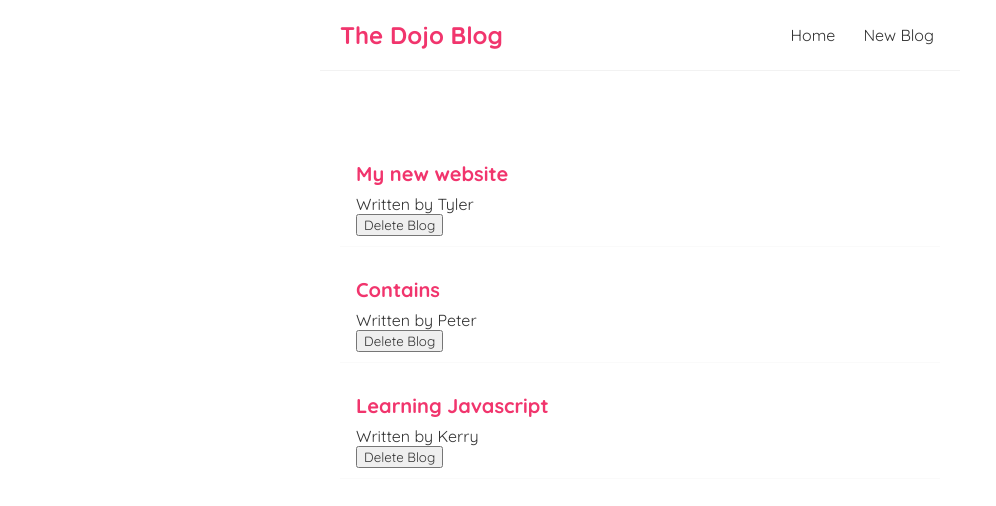
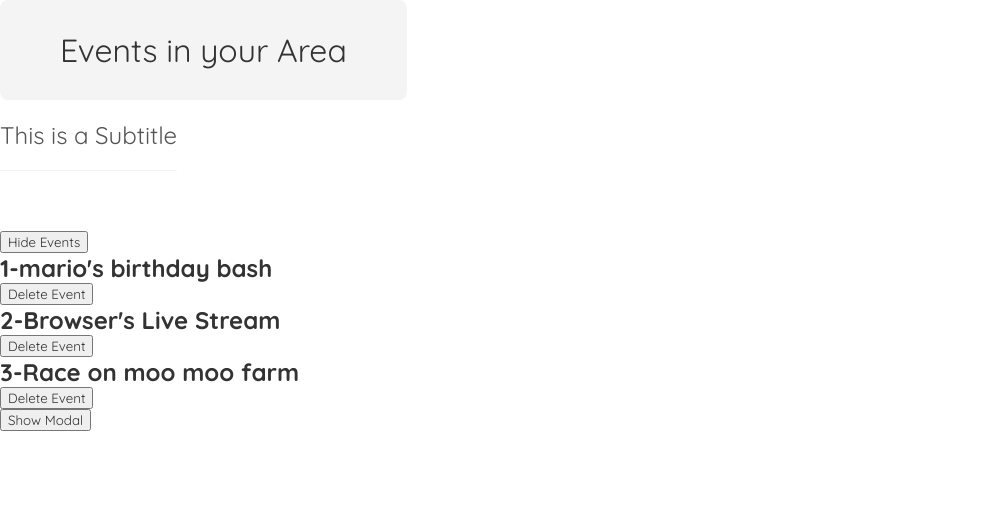
Before and after one commit to cyrillekuete/react-refresh, a React (Create React App) app: page / in a window 1280 px wide. Shown: the top 506 px of the page, without its empty margins (0-996 px from the left). Built offline with nearby package versions, Linux system fonts and the light colour scheme.

Commit message:
Changes on Modal

```diff
--- a/src/App.js
+++ b/src/App.js
@@ -1,14 +1,53 @@
-
-import Home from './Home';
-import Navbar from './Navbar';
+import { useState } from "react";
+import "./App.css";
+import EventList from "./components/EventList";
+import Modal from "./components/Modal";
+import Title from "./components/Title";
 
 function App() {
+  const [showModal, setShowModal] = useState(false);
+  const [showEvents, setShowEvents] = useState(true);
+  const [events, setEvents] = useState([
+    { title: "mario's birthday bash", id: 1 },
+    { title: "Browser's Live Stream", id: 2 },
+    { title: "Race on moo moo farm", id: 3 },
+  ]);
+
+  const handleClick = (id) => {
+    setEvents((prevEvents) => {
+      return prevEvents.filter((event) => {
+        return id !== event.id;
+      });
+    });
+  };
+  const handleClose = () => {
+    setShowModal(false);
+  };
+  // const handleShowModal = () => {
+  //   setShowModal(true);
+  // };
+
   return (
     <div className="App">
-      <Navbar />
-      <div className="content">
-        <Home />
-      </div>
+      <Title title="Events in your Area" subtitle="This is a Subtitle" />
+      {showEvents && (
+        <div>
+          <button onClick={() => setShowEvents(false)}>Hide Events</button>
+        </div>
+      )}
+      {!showEvents && (
+        <div>
+          <button onClick={() => setShowEvents(true)}>Show Events</button>
+        </div>
+      )}
+      {showEvents && <EventList events={events} handleClick={handleClick} />}
+      <button onClick={() => setShowModal(true)}>Show Modal</button>
+      {showModal && (
+        <Modal handleClose={handleClose}>
+          <h2>10% Off Coupon Code!!</h2>
+          <p>Use the code NINJA10 at the checkout</p>
+        </Modal>
+      )}
     </div>
   );
 }
--- a/src/BlogList.js
+++ /dev/null
@@ -1,17 +0,0 @@
-const BlogList = ({ blogs, title,handleDelete }) => {
-
-    return (
-
-    <div className="blog-list">
-      {blogs.map((blog) => (
-        <div className="blog-preview" key={blog.id}>
-          <h2>{blog.title}</h2>
-              <p>Written by {blog.author}</p>
-              <button onClick={() => handleDelete(blog.id)}>Delete Blog</button>
-        </div>
-      ))}
-    </div>
-  );
-};
-
-export default BlogList;
--- a/src/Home.js
+++ /dev/null
@@ -1,41 +0,0 @@
-import { useState, useEffect } from "react";
-import BlogList from "./BlogList";
-const Home = () => {
-  const [blogs, setBlogs] = useState([
-    {
-      title: "My new website",
-      body: "Lorem ipsume...",
-      author: "Tyler",
-      id: 1,
-    },
-    {
-      title: "Contains ",
-      body: "Contains a lot of blog Posts...",
-      author: "Peter",
-      id: 2,
-    },
-    {
-      title: "Learning Javascript",
-      body: "Am currently learning javascript and its ecosystem",
-      author: "Kerry",
-      id: 3,
-    },
-  ]);
-    const handleDelete = (id) => {
-        const newBlogs = blogs.filter(blog => blog.id !== id);
-        setBlogs(newBlogs);
-    }
-    useEffect(() => {
-        console.log('useEffect Ran');
-    },[])
-
-  return (
-    <div className="Home">
-          <BlogList blogs={blogs} handleDelete={handleDelete} />
-
-
-    </div>
-  );
-};
-
-export default Home;
--- a/src/Navbar.js
+++ /dev/null
@@ -1,13 +0,0 @@
-import React from "react";
-
-export default function Navbar() {
-  return (
-    <nav className="navbar">
-      <h1>The Dojo Blog</h1>
-      <div className="links">
-        <a href="/">Home</a>
-        <a href="/create">New Blog</a>
-      </div>
-    </nav>
-  );
-}
--- /dev/null
+++ b/src/components/EventList.js
@@ -0,0 +1,21 @@
+import React from 'react'
+
+function EventList({events, handleClick}) {
+  return (
+      <div>
+
+          {
+            events.map((events, index) => (
+          <div key={events.id}>
+            <h2>
+              {index + 1}-{events.title}
+            </h2>
+            <button onClick={() => handleClick()}>Delete Event</button>
+          </div>
+        ))
+        }
+    </div>
+  )
+}
+
+export default EventList
--- /dev/null
+++ b/src/components/Modal.css
@@ -0,0 +1,15 @@
+.modal-backdrop {
+  position: fixed;
+  top: 0;
+  left: 0;
+  width: 100%;
+  height: 100%;
+  background: rgba(0, 0, 0, 0.5);
+}
+
+.modal {
+  padding: 30px;
+  max-width: 480px;
+  background: #fff;
+  border-radius: 10px;
+}
--- /dev/null
+++ b/src/components/Modal.js
@@ -0,0 +1,17 @@
+import { ReactDOM } from "react";
+import "./Modal.css";
+// import '../App.css';
+
+function Modal({ children, handleClose }) {
+  return ReactDOM.createPortal(
+    <div className="modal-backdrop">
+      <div className="modal">
+        {children}
+        <button onClick={handleClose}>Close</button>
+      </div>
+    </div>,
+    document.body
+  );
+}
+
+export default Modal;
--- /dev/null
+++ b/src/components/Title.js
@@ -0,0 +1,13 @@
+import React from "react";
+
+function Title({ title,subtitle }) {
+  return (
+    <div>
+          <h1 className="title">{title}</h1>
+      <br />
+          <h2 className="subtitle">{subtitle}</h2>
+    </div>
+  );
+}
+
+export default Title;
--- a/src/index.css
+++ b/src/index.css
@@ -49,3 +49,21 @@
   color: #f1356d;
   margin-bottom: 8px;
 }
+.title {
+  display: inline-block;
+  padding: 30px 60px;
+  background: #f4f4f4;
+  border-radius: 8px;
+  font-weight: normal;
+  margin-bottom: 10px;
+}
+
+.subtitle {
+  display: inline-block;
+  color: #555;
+  font-weight: normal;
+  padding-bottom: 20px;
+  border-bottom: 1px solid #f4f4f4;
+  margin-top: 10px;
+  margin-bottom: 60px;
+}
```
Also changed, not shown: src/App.css (added).
